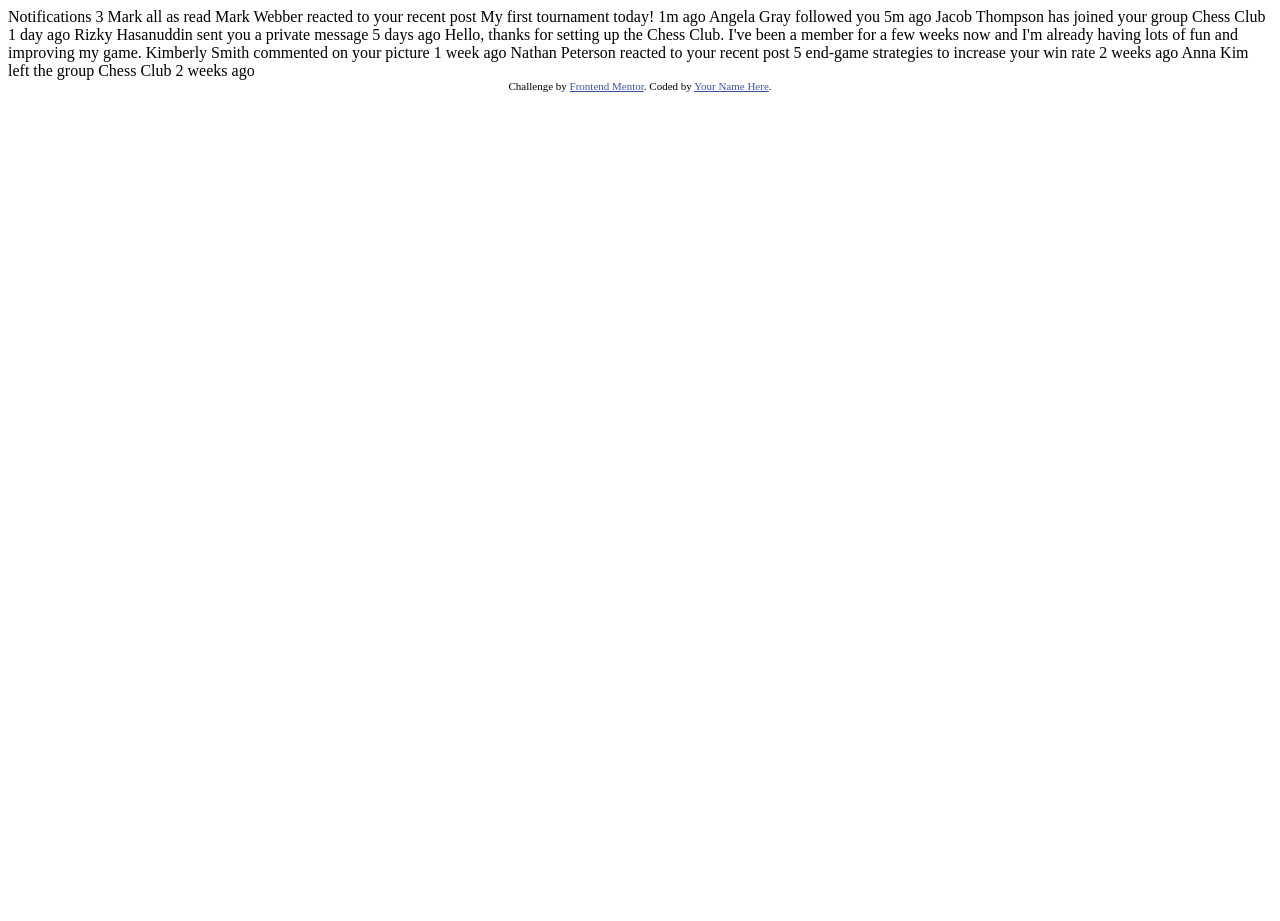
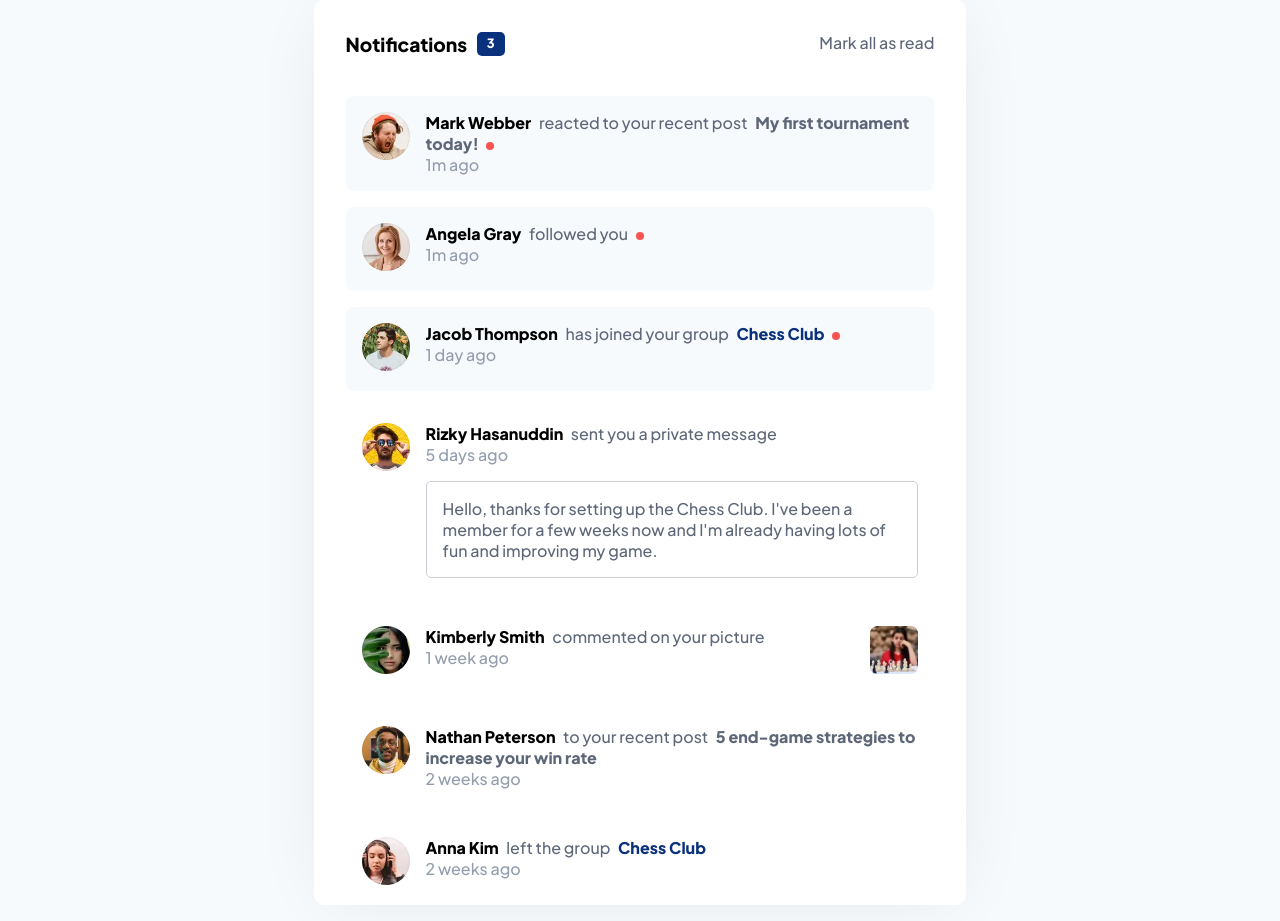
Before and after one commit to yahyasghayron/notifications-page-main, a plain HTML site: page index.html in a window 1280 px wide. Before the commit the page ends 800 px from the top, so only its background shows below. Drawn offline with Linux system fonts and the light colour scheme.

Commit message:
finish the challenge

```diff
--- /dev/null
+++ b/assets/css/main.css
@@ -0,0 +1,142 @@
+@font-face {
+  font-family: "Plus jakarta Sans";
+  src: url("../fonts/PlusJakartaSans-VariableFont_wght.ttf") format("truetype");
+}
+
+
+body {
+  margin: 0;
+  box-sizing: border-box;
+  font-size: 16px;
+  background-color: hsl(210, 60%, 98%);
+  font-family: "Plus Jakarta Sans";
+  font-weight: 500;
+}
+.bg-1{
+  background-color: hsl(210, 60%, 98%);
+}
+
+
+
+.card {
+  border-radius: 10px;
+  margin: auto;
+  width: 46%;
+  padding: 2rem 2rem 0 2rem;
+  background-color: hsl(0, 0%, 100%);
+  box-shadow: 1px 3px 72px -19px hsl(200, 30%, 10%, 0.1);
+  -webkit-box-shadow: 1px 3px 72px -19px hsl(200, 30%, 10%, 0.1);
+  -moz-box-shadow: 1px 3px 72px -19px hsl(200, 30%, 10%, 0.1);
+}
+.card-header {
+  display: flex;
+  justify-content: space-between;
+  margin-bottom: 2.5rem;
+}
+.notifications-title {
+  font-size: 1.2rem;
+  font-weight: 800;
+  display: flex;
+  gap: 0.6rem;
+}
+.notifications-counter {
+  background-color: hsl(219, 85%, 26%);
+  color: hsl(0, 0%, 100%);
+  font-size: 0.8rem;
+  padding: 3px 10px 0px;
+  border-radius: 5px;
+}
+
+.header-right {
+  font-weight: 500;
+  color: hsl(219 ,12%, 42%);
+}
+
+.notif-card{
+  display: flex;
+  border-radius: .5rem;
+  box-shadow: 1px 3px -40px 30px black;
+  padding:1rem;
+  align-items: top;
+  margin-bottom: 1rem;
+  position: relative;
+}
+
+
+.notif-card span{
+  margin-right: .3rem;
+}
+
+
+
+
+.notif-card img{
+  height: 3rem;
+  margin-right: 1rem;
+}
+
+.user-name{
+  font-weight: 800;
+}
+
+.notif-post{
+  color: hsl(219 ,12%, 42%);
+  font-weight:800;
+}
+.notif-group{
+  color: hsl(219, 85%, 26%);
+  font-weight:800;
+}
+.user-action{
+  color: hsl(219 ,12%, 42%);
+}
+.notif-state{
+  content: "";
+  background-color: hsl(1,90%,64%);
+  width:8px;
+  height: 8px;
+  margin-top: 8px;
+  border-radius: 5px;
+  display: inline-block;
+}
+.notif-time{
+  color: hsl(219 ,14%, 63%);
+}
+
+.message{
+  padding: 1rem;
+  color: hsl(219 ,12%, 42%);
+  border: solid hsl(219 ,14%, 63%,.5) 1px;
+  border-radius: 5px;
+  margin-top: 1rem;
+  width: fit-content;
+}
+
+.post-img{
+  right: 0;
+position: absolute;
+}
+
+.post-img:hover, .notif-group:hover{
+  cursor:pointer;
+}
+.header-right:hover, .user-name:hover,.notif-post:hover{
+  cursor:pointer;
+  color:hsl(219, 85%, 26%);
+}
+.message:hover{
+  background-color: hsl(205, 33%, 90%);
+  cursor:pointer;
+}
+@media (max-width: 400px) {
+  body{
+    font-size: 14px;
+  }
+  .card{
+    width: 99%;
+    padding: 1rem 1rem 0 1rem;
+  }
+  .post-img{
+    position: relative;
+  }
+}
--- a/index.html
+++ b/index.html
@@ -1,51 +1,149 @@
 <!DOCTYPE html>
 <html lang="en">
   <head>
-  <meta charset="UTF-8">
-  <meta name="viewport" content="width=device-width, initial-scale=1.0"> <!-- displays site properly based on user's device -->
+    <meta charset="UTF-8" />
+    <meta name="viewport" content="width=device-width, initial-scale=1.0" />
+    <!-- displays site properly based on user's device -->
 
-  <link rel="icon" type="image/png" sizes="32x32" href="./images/favicon-32x32.png">
+    <link
+      rel="icon"
+      type="image/png"
+      sizes="32x32"
+      href="./images/favicon-32x32.png"
+    />
 
     <title>Frontend Mentor | Notifications page</title>
-
+    <link rel="stylesheet" href="assets/css/main.css" />
     <!-- Feel free to remove these styles or customise in your own stylesheet 👍 -->
-  <style>
-    .attribution { font-size: 11px; text-align: center; }
-    .attribution a { color: hsl(228, 45%, 44%); }
-  </style>
   </head>
   <body>
+      <div class="card">
+        <div class="card-header">
+          <div class="notifications-title">
+            <span>Notifications</span>
+            <span class="notifications-counter"> 3 </span>
+          </div>
+          <div class="header-right">Mark all as read</div>
+        </div>
 
-  Notifications 3
+        <div class="notif-card bg-1">
+          <div class="user-img">
+            <img
+              src="assets/images/avatar-mark-webber.webp"
+              alt="avatar-mark-webber"
+            />
+          </div>
+          <div>
+            <div class="notif">
+              <span class="user-name">Mark Webber </span>
+              <span class="user-action">reacted to your recent post </span>
+              <span class="notif-post">My first tournament today!</span>
+              <span class="notif-state"></span>
+            </div>
+            <span class="notif-time">1m ago</span>
+          </div>
+        </div>
 
-  Mark all as read
+        <div class="notif-card bg-1">
+          <div class="user-img">
+            <img
+              src="assets/images/avatar-angela-gray.webp"
+              alt="avatar-angela-gray"
+            />
+          </div>
+          <div>
+            <div class="notif">
+              <span class="user-name">Angela Gray</span>
+              <span class="user-action">followed you</span>
+              <span class="notif-state"></span>
+            </div>
+            <span class="notif-time">1m ago</span>
+          </div>
+        </div>
 
-  Mark Webber reacted to your recent post My first tournament today!
-  1m ago
-
-  Angela Gray followed you
-  5m ago
-
-  Jacob Thompson has joined your group Chess Club
-  1 day ago
-
-  Rizky Hasanuddin sent you a private message
-  5 days ago
-  Hello, thanks for setting up the Chess Club. I've been a member for a few weeks now and
-  I'm already having lots of fun and improving my game.
-
-  Kimberly Smith commented on your picture
-  1 week ago
-
-  Nathan Peterson reacted to your recent post 5 end-game strategies to increase your win rate
-  2 weeks ago
-
-  Anna Kim left the group Chess Club
-  2 weeks ago
-
-  <div class="attribution">
-    Challenge by <a href="https://www.frontendmentor.io?ref=challenge" target="_blank">Frontend Mentor</a>.
-    Coded by <a href="#">Your Name Here</a>.
+        <div class="notif-card bg-1">
+          <div class="user-img">
+            <img
+              src="assets/images/avatar-jacob-thompson.webp"
+              alt="avatar-jacob-thompson"
+            />
+          </div>
+          <div>
+            <div class="notif">
+              <span class="user-name">Jacob Thompson </span>
+              <span class="user-action">has joined your group </span>
+              <span class="notif-group">Chess Club</span>
+              <span class="notif-state"></span>
+            </div>
+            <span class="notif-time">1 day ago</span>
+          </div>
+        </div>
+        <div class="notif-card ">
+          <div class="user-img">
+            <img
+              src="assets/images/avatar-rizky-hasanuddin.webp"
+              alt="avatar-rizky-hasanuddin"
+            />
+          </div>
+          <div>
+            <div class="notif">
+              <span class="user-name">Rizky Hasanuddin</span>
+              <span class="user-action">sent you a private message</span>
+            </div>
+            <span class="notif-time">5 days ago</span>
+            <div class="message">Hello, thanks for
+        setting up the Chess Club. I've been a member for a few weeks now and
+        I'm already having lots of fun and improving my game.</div>
+          </div>
+        </div>
+        <div class="notif-card ">
+          <div class="user-img">
+            <img
+              src="assets/images/avatar-kimberly-smith.webp"
+              alt="avatar-kimberly-smith"
+            />
+          </div>
+          <div>
+            <div class="notif">
+              <span class="user-name">Kimberly Smith</span>
+              <span class="user-action">commented on your picture </span>
+            </div>
+            <span class="notif-time">1 week ago </span>
+          </div>
+          <img class="post-img" src="assets/images/image-chess.webp" alt="image-chess">
+        </div>
+        <div class="notif-card ">
+          <div class="user-img">
+            <img
+              src="assets/images/avatar-nathan-peterson.webp"
+              alt="avatar-nathan-peterson"
+            />
+          </div>
+          <div>
+            <div class="notif">
+              <span class="user-name">Nathan Peterson</span>
+              <span class="user-action">to your recent post</span>
+              <span class="notif-post"> 5 end-game strategies to increase your win rate</span>
+            </div>
+            <span class="notif-time">2 weeks ago</span>
+          </div>
+        </div>
+        <div class="notif-card ">
+          <div class="user-img">
+            <img
+              src="assets/images/avatar-anna-kim.webp"
+              alt="avatar-anna-kim"
+            />
+          </div>
+          <div>
+            <div class="notif">
+              <span class="user-name"> Anna Kim</span>
+              <span class="user-action">left the group</span>
+              <span class="notif-group">Chess Club</span>
+            </div>
+            <span class="notif-time">2 weeks ago</span>
+          </div>
+        </div>
       </div>
   </body>
 </html>
```
Lines whose indentation alone changed are shown as unchanged.
